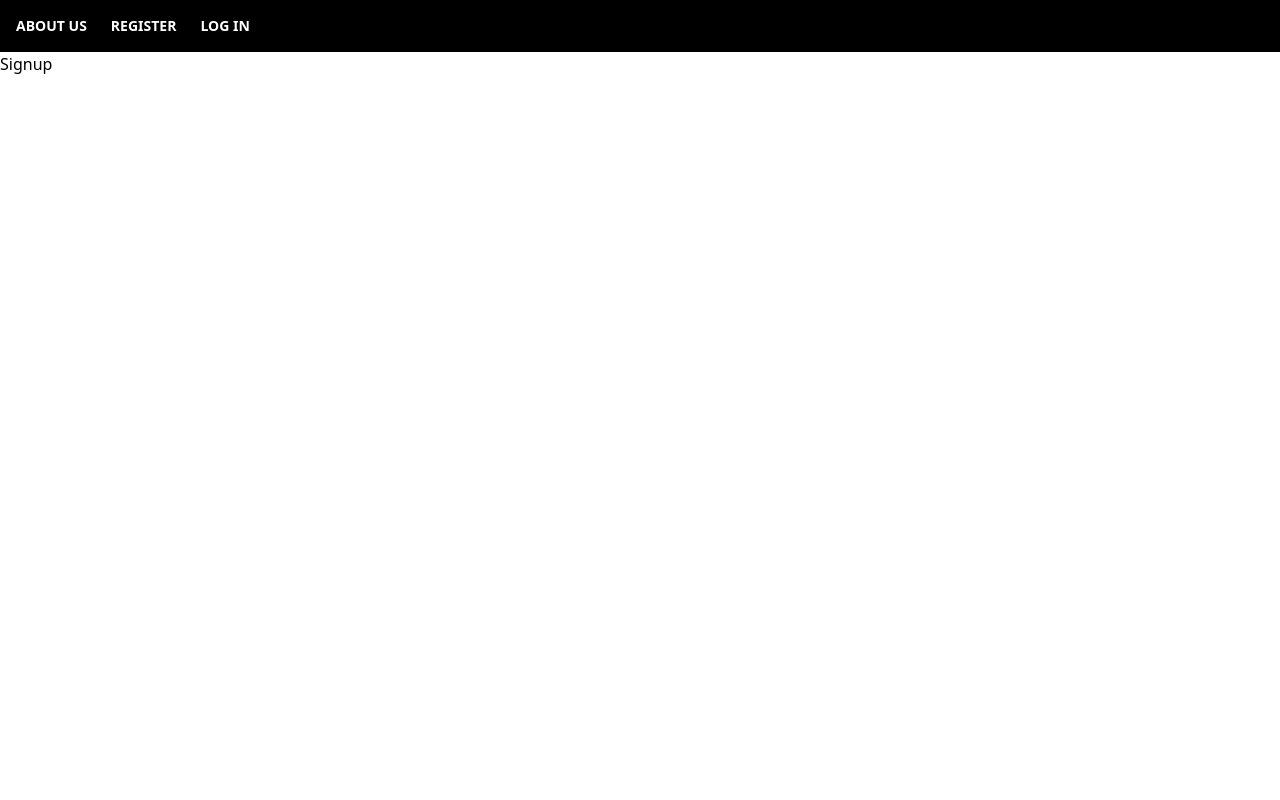
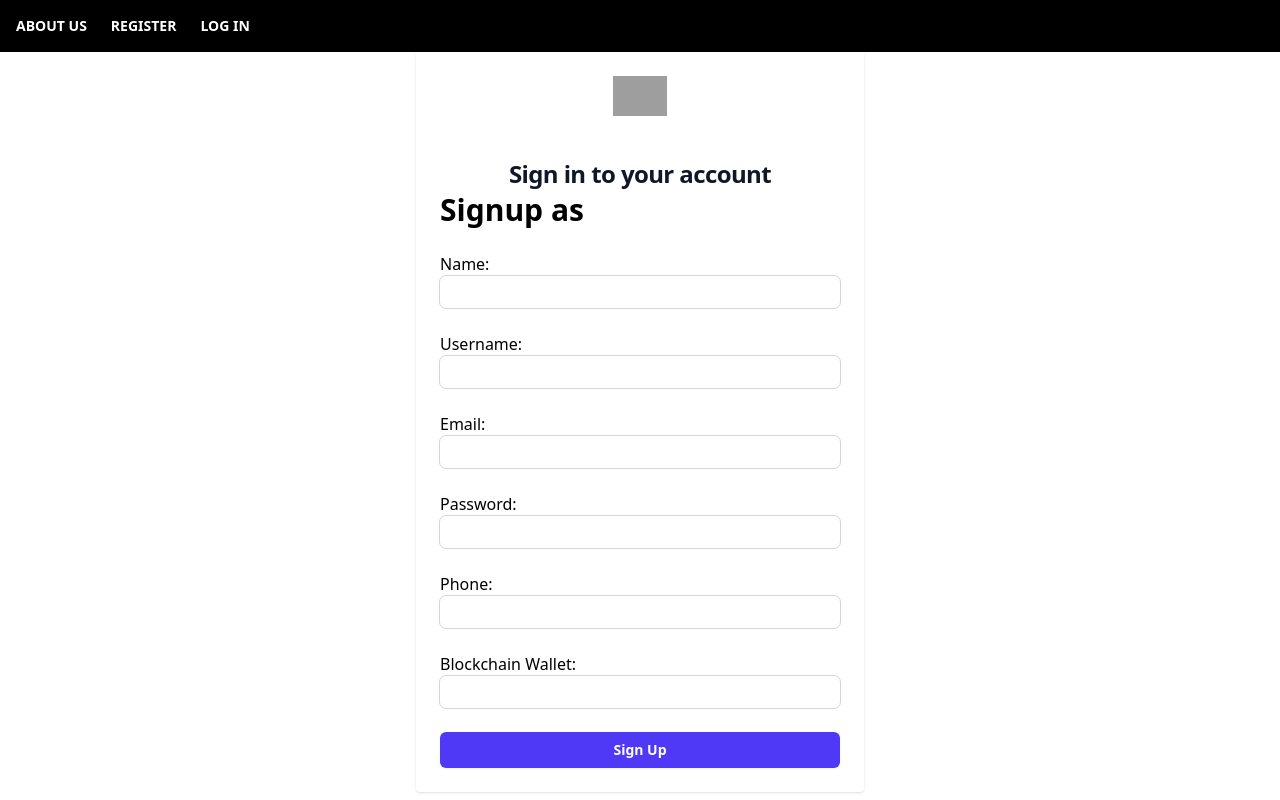
Before and after one commit to forbeofficial/MedChain-, a React (Vite) app in the folder frontend/: page /signup in a window 1280 px wide. Built offline with nearby package versions, Linux system fonts and the light colour scheme; grey boxes are pictures that could not be loaded.

Commit message:
feat: signup form UI done, connected to role page. TODO: connect to backend API route

```diff
--- a/frontend/package.json
+++ b/frontend/package.json
@@ -13,6 +13,7 @@
     "@heroicons/react": "^2.2.0",
     "@material-tailwind/react": "^2.1.10",
     "@tailwindcss/vite": "^4.1.6",
+    "axios": "^1.9.0",
     "lucide-react": "^0.510.0",
     "react": "^19.1.0",
     "react-dom": "^19.1.0",
--- a/frontend/src/pages/role.tsx
+++ b/frontend/src/pages/role.tsx
@@ -1,22 +1,19 @@
+import { useNavigate } from "react-router-dom";
+
 const posts = [
-    {
-      id: 1,
-      title: 'Doctor',
-      href: '#doctor',
-    },
-    {
-      id: 2,
-      title: 'Patient',
-      href: '#patient',
-    },
-    {
-      id: 3,
-      title: 'Diagnostics',
-      href: '#diagnostics',
-    },
+  { id: 1, title: "Doctor", href: "doctor" },
+  { id: 2, title: "Patient", href: "patient" },
+  { id: 3, title: "Diagnostics", href: "diagnostics" },
 ];
 
 export default function Role() {
+  const navigate = useNavigate();
+
+  function handleSelectRole(role) {
+    // Navigate to signup page with role as query param
+    navigate(`/signup?role=${role}`);
+  }
+
   return (
     <div className="bg-white py-24 sm:py-32">
       <div className="mx-auto max-w-7xl px-6 lg:px-8">
@@ -28,18 +25,21 @@ const posts = [
 
         <div className="mx-auto mt-10 grid max-w-2xl grid-cols-1 gap-x-8 gap-y-10 border-t border-gray-200 pt-10 sm:mt-16 sm:pt-16 lg:mx-0 lg:max-w-none lg:grid-cols-3">
           {posts.map((post) => (
-              <article key={post.id} className="flex flex-col items-start justify-between p-6 border rounded-xl shadow-sm hover:shadow-md transition">
+            <article
+              key={post.id}
+              className="flex flex-col items-start justify-between p-6 border rounded-xl shadow-sm hover:shadow-md transition cursor-pointer"
+              onClick={() => handleSelectRole(post.href)}
+            >
               <div className="w-full text-center">
-                  <h3 className="text-2xl font-semibold text-gray-900">{post.title}</h3>
+                <h3 className="text-2xl font-semibold text-gray-900">
+                  {post.title}
+                </h3>
               </div>
 
               <div className="mt-6 w-full text-center">
-                  <a
-                    href={post.href}
-                    className="inline-block rounded-full bg-blue-600 px-6 py-3 text-white font-medium hover:bg-blue-700 transition"
-                  >
+                <button className="inline-block rounded-full bg-blue-600 px-6 py-3 text-white font-medium hover:bg-blue-700 transition">
                   Continue as →
-                  </a>
+                </button>
               </div>
             </article>
           ))}
--- a/frontend/src/pages/signin.tsx
+++ b/frontend/src/pages/signin.tsx
@@ -28,6 +28,7 @@ const handleSubmit = async (e: React.FormEvent) => {
 };
   return (
     <>
+         <div className="max-w-md mx-auto p-6 bg-white rounded shadow">
 
       <div className="flex min-h-full flex-1 flex-col justify-center px-6 py-12 lg:px-8">
         <div className="sm:mx-auto sm:w-full sm:max-w-sm">
@@ -50,7 +51,6 @@ const handleSubmit = async (e: React.FormEvent) => {
 
 
 
-        {/* phone number */}
 
         <div>
         <label
@@ -74,10 +74,6 @@ const handleSubmit = async (e: React.FormEvent) => {
         </div>
       </div>
 
-        {/* phone number */}
-
-
-        {/*Password */}
 
 
             <div>
@@ -103,7 +99,6 @@ const handleSubmit = async (e: React.FormEvent) => {
                   className="block w-full rounded-md bg-white px-3 py-1.5 text-base text-gray-900 outline-1 -outline-offset-1 outline-gray-300 placeholder:text-gray-400 focus:outline-2 focus:-outline-offset-2 focus:outline-indigo-600 sm:text-sm/6"
                 />
               </div>
-         {/*Password */}
 
             </div>
 
@@ -111,7 +106,6 @@ const handleSubmit = async (e: React.FormEvent) => {
               <div className="text-sm text-red-500 font-medium text-center">{error}</div>
             )}
 
-          {/*Button */}
             <div>
               <button
                 type="submit"
@@ -123,11 +117,11 @@ const handleSubmit = async (e: React.FormEvent) => {
 
               </button>
             </div>
-           {/*Button */}
 
           </form>
         </div>
       </div>
+      </div>
     </>
   )
 }
--- a/frontend/src/pages/signup.tsx
+++ b/frontend/src/pages/signup.tsx
@@ -1,5 +1,197 @@
-export function Signup(){
-    return(
-        <>Signup</>
-    )
+import React, { useState, useEffect } from "react";
+import { useLocation } from "react-router-dom";
+
+export function Signup() {
+  const location = useLocation();
+
+  const queryParams = new URLSearchParams(location.search);
+  const initialRole = queryParams.get("role") || "";
+
+  const [formData, setFormData] = useState({
+    name: "",
+    username: "",
+    email: "",
+    password: "",
+    phone: "",
+    blockchainWallet: "",
+    userType: initialRole,
+    specialization: "",
+    licenseNumber: "",
+    hospital: "",
+  });
+
+  useEffect(() => {
+    setFormData((prev) => ({ ...prev, userType: initialRole }));
+  }, [initialRole]);
+
+  function handleChange(e) {
+    const { name, value } = e.target;
+    setFormData((prev) => ({ ...prev, [name]: value }));
+  }
+
+  async function handleSubmit(e) {
+    e.preventDefault();
+
+    const payload = {
+      name: formData.name,
+      username: formData.username,
+      email: formData.email,
+      password: formData.password,
+      phone: formData.phone,
+      blockchainWallet: formData.blockchainWallet,
+      userType: formData.userType,
+    };
+
+    if (formData.userType === "doctor") {
+      payload.specialization = formData.specialization;
+      payload.licenseNumber = formData.licenseNumber;
+      payload.hospital = formData.hospital;
+    }
+
+    // axios
+  }
+
+  return (
+
+
+
+
+
+    <div className="max-w-md mx-auto p-6 bg-white rounded shadow">
+
+
+
+<div className="sm:mx-auto sm:w-full sm:max-w-sm">
+          <img
+            alt=""
+            src="https://upload.wikimedia.org/wikipedia/commons/thumb/5/5b/Star_of_life2.svg/250px-Star_of_life2.svg.png"
+            className="mx-auto h-10 w-auto"
+          />
+          <h2 className="mt-10 text-center text-2xl/9 font-bold tracking-tight text-gray-900">
+            Sign in to your account
+          </h2>
+        </div>
+
+
+
+
+      <h2 className="text-3xl font-semibold mb-6">Signup as {formData.userType}</h2>
+
+      <form onSubmit={handleSubmit}>
+        <label>
+          Name:
+          <input name="name"
+           className="block w-full rounded-md bg-white px-3 py-1.5 text-base text-gray-900 outline outline-1 outline-gray-300 placeholder:text-gray-400 focus:outline-2 focus:outline-indigo-600 sm:text-sm"
+           value={formData.name} onChange={handleChange} required />
+        </label>
+        <br />
+
+        <label>
+          Username:
+          <input name="username"
+        className="block w-full rounded-md bg-white px-3 py-1.5 text-base text-gray-900 outline outline-1 outline-gray-300 placeholder:text-gray-400 focus:outline-2 focus:outline-indigo-600 sm:text-sm"
+           value={formData.username} onChange={handleChange} required />
+        </label>
+        <br />
+
+        <label>
+          Email:
+          <input
+            type="email"
+            name="email"
+            value={formData.email}
+            onChange={handleChange}
+            required
+            className="block w-full rounded-md bg-white px-3 py-1.5 text-base text-gray-900 outline outline-1 outline-gray-300 placeholder:text-gray-400 focus:outline-2 focus:outline-indigo-600 sm:text-sm"
+
+          />
+        </label>
+        <br />
+
+        <label>
+          Password:
+          <input
+            type="password"
+            name="password"
+            value={formData.password}
+            onChange={handleChange}
+            required
+            className="block w-full rounded-md bg-white px-3 py-1.5 text-base text-gray-900 outline outline-1 outline-gray-300 placeholder:text-gray-400 focus:outline-2 focus:outline-indigo-600 sm:text-sm"
+
+          />
+        </label>
+        <br />
+
+        <label>
+          Phone:
+          <input name="phone"
+          className="block w-full rounded-md bg-white px-3 py-1.5 text-base text-gray-900 outline outline-1 outline-gray-300 placeholder:text-gray-400 focus:outline-2 focus:outline-indigo-600 sm:text-sm"
+          value={formData.phone} onChange={handleChange} />
+        </label>
+        <br />
+
+        <label>
+          Blockchain Wallet:
+          <input
+            name="blockchainWallet"
+            value={formData.blockchainWallet}
+            onChange={handleChange}
+            className="block w-full rounded-md bg-white px-3 py-1.5 text-base text-gray-900 outline outline-1 outline-gray-300 placeholder:text-gray-400 focus:outline-2 focus:outline-indigo-600 sm:text-sm"
+
+          />
+        </label>
+        <br />
+
+        {formData.userType === "doctor" && (
+          <>
+            <label>
+              Specialization:
+              <input
+                name="specialization"
+                value={formData.specialization}
+                onChange={handleChange}
+                required
+                className="block w-full rounded-md bg-white px-3 py-1.5 text-base text-gray-900 outline outline-1 outline-gray-300 placeholder:text-gray-400 focus:outline-2 focus:outline-indigo-600 sm:text-sm"
+
+              />
+            </label>
+            <br />
+
+            <label>
+              License Number:
+              <input
+                name="licenseNumber"
+                value={formData.licenseNumber}
+                onChange={handleChange}
+                required
+                className="block w-full rounded-md bg-white px-3 py-1.5 text-base text-gray-900 outline outline-1 outline-gray-300 placeholder:text-gray-400 focus:outline-2 focus:outline-indigo-600 sm:text-sm"
+
+              />
+            </label>
+            <br />
+
+            <label>
+              Hospital:
+              <input
+                name="hospital"
+                value={formData.hospital}
+                onChange={handleChange}
+                required
+                className="block w-full rounded-md bg-white px-3 py-1.5 text-base text-gray-900 outline outline-1 outline-gray-300 placeholder:text-gray-400 focus:outline-2 focus:outline-indigo-600 sm:text-sm"
+
+              />
+            </label>
+            <br />
+          </>
+        )}
+
+        <button
+          type="submit"
+          className="flex w-full justify-center rounded-md bg-indigo-600 px-3 py-1.5 text-sm/6 font-semibold text-white shadow-xs hover:bg-indigo-500 focus-visible:outline-2 focus-visible:outline-offset-2 focus-visible:outline-indigo-600"
+          >
+          Sign Up
+        </button>
+      </form>
+    </div>
+  );
 }
```
Also changed, not shown: 1 other file (tests, documents, lock files or other folders). Lines whose indentation alone changed are shown as unchanged.
